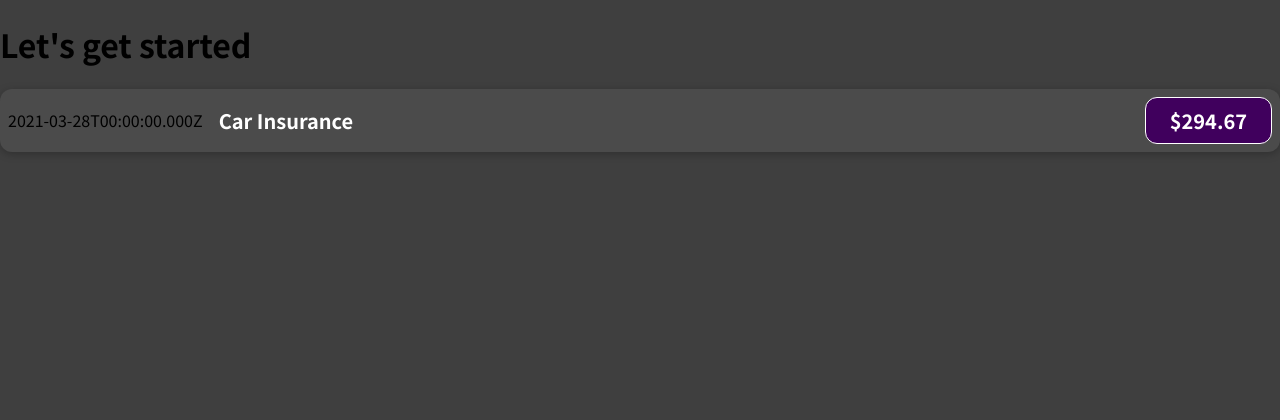
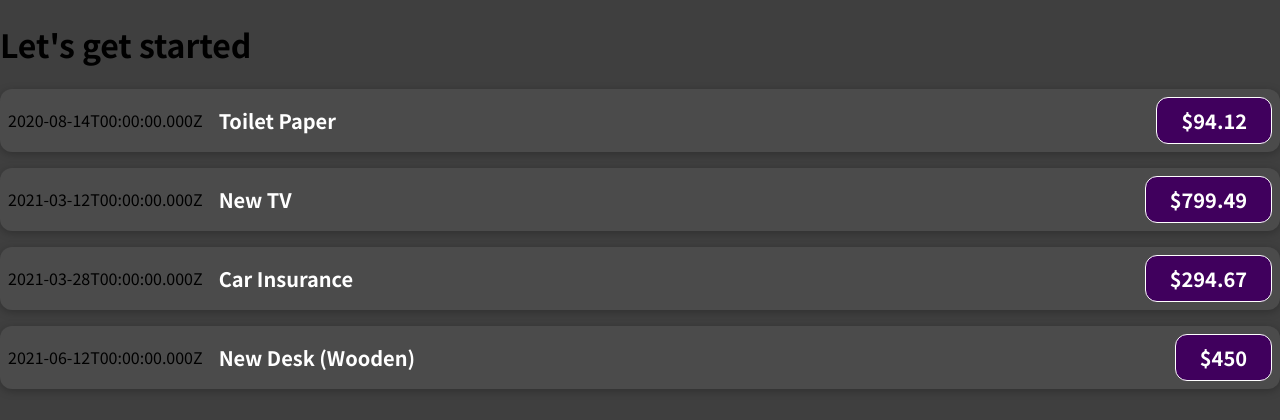
Before and after one commit to wingedblackcat/academind-react-complete-guide, a React (Create React App) app: page / in a window 1280 px wide. Shown: the top 420 px of the page. Built offline with nearby package versions, Linux system fonts and the light colour scheme.

Commit message:
feat: passing data with props

```diff
--- a/src/App.js
+++ b/src/App.js
@@ -1,10 +1,39 @@
 import ExpenseItem from './components/ExpenseItem';
+
+const expenses = [
+  {
+    id: 'e1',
+    title: 'Toilet Paper',
+    amount: 94.12,
+    date: new Date(2020, 7, 14),
+  },
+  { id: 'e2', title: 'New TV', amount: 799.49, date: new Date(2021, 2, 12) },
+  {
+    id: 'e3',
+    title: 'Car Insurance',
+    amount: 294.67,
+    date: new Date(2021, 2, 28),
+  },
+  {
+    id: 'e4',
+    title: 'New Desk (Wooden)',
+    amount: 450,
+    date: new Date(2021, 5, 12),
+  },
+];
 
 function App() {
   return (
     <div>
       <h1>Let's get started</h1>
-      <ExpenseItem></ExpenseItem>
+      {expenses.map((expense) => (
+        <ExpenseItem
+          title={expense.title}
+          amount={expense.amount}
+          date={expense.date}
+          key={expense.id}
+        />
+      ))}
     </div>
   );
 }
--- a/src/components/ExpenseItem.js
+++ b/src/components/ExpenseItem.js
@@ -1,16 +1,18 @@
 import './ExpenseItem.css';
 
-function ExpenseItem() {
-  const expenseDate = new Date(2021, 2, 28);
-  const expenseTitle = 'Car Insurance';
-  const expenseAmount = 294.67;
+/**
+ * @param props {{title: string; date: Date; amount: number}}
+ * @returns {JSX.Element}
+ */
+function ExpenseItem(props) {
+  const { title, date, amount } = props;
 
   return (
     <div className="expense-item">
-      <div>{expenseDate.toISOString()}</div>
+      <div>{date.toISOString()}</div>
       <div className="expense-item__description">
-        <h2>{expenseTitle}</h2>
-        <div className="expense-item__price">${expenseAmount}</div>
+        <h2>{title}</h2>
+        <div className="expense-item__price">${amount}</div>
       </div>
     </div>
   );
```
